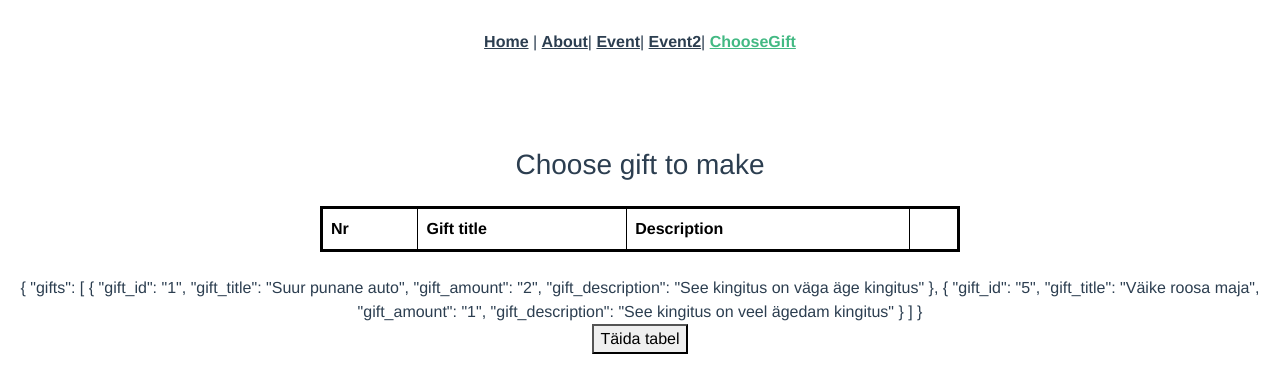
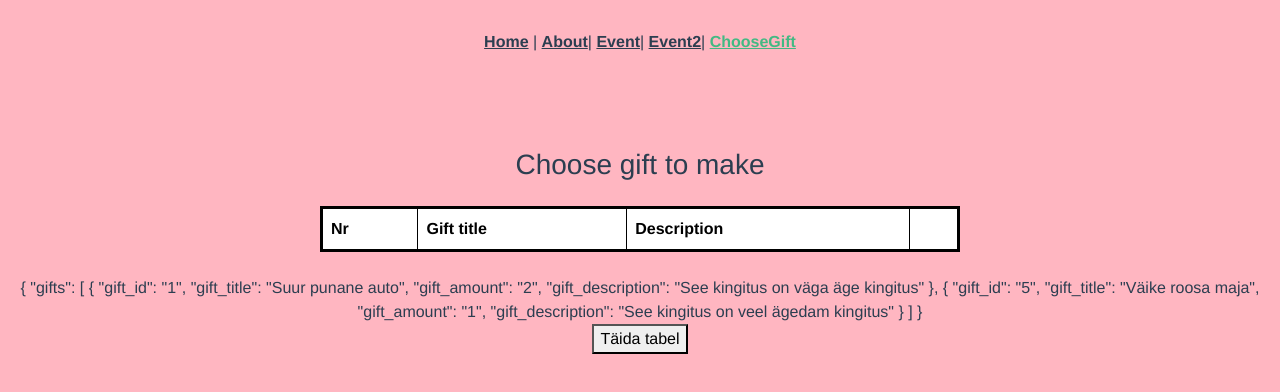
Before and after one commit to Nurech/gifty, a Vue app in the folder frontend/: page /chooseGift in a window 1280 px wide. Shown: the top 392 px of the page. Built offline with nearby package versions, Linux system fonts and the light colour scheme.

Commit message:
10.05 merge

```diff
--- a/frontend/src/views/ChooseGift.vue
+++ b/frontend/src/views/ChooseGift.vue
@@ -83,7 +83,9 @@ function getOne(number) {
 <!-- Add "scoped" attribute to limit CSS to this component only -->
 <style>
 
-
+body {
+  background: lightpink; /* fallback for old browsers */
+}
 h3 {
   margin: 40px 0 0;
 }
```
